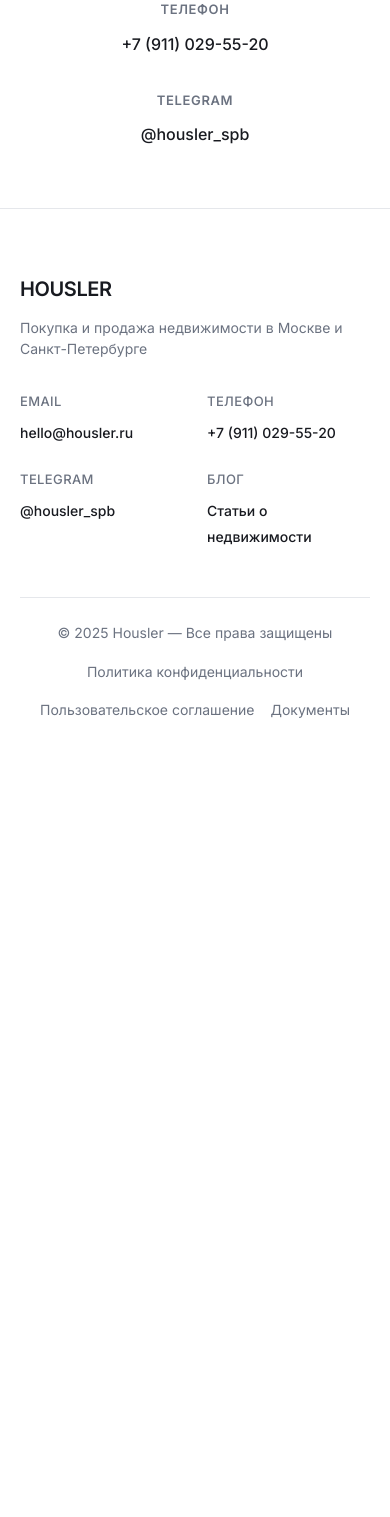
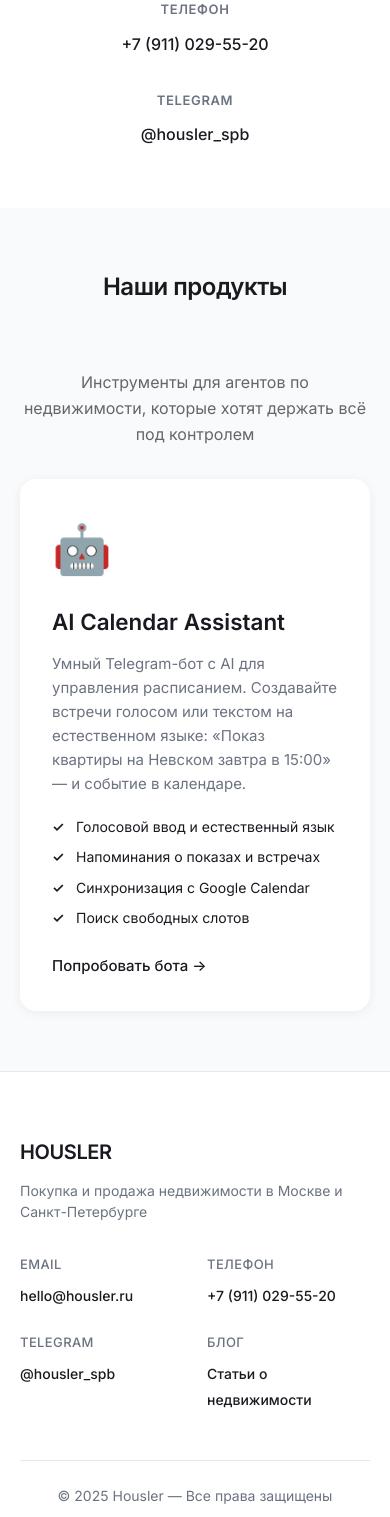
Before and after one commit to nikita-tita/cian-analyzer, a Flask app: page / in a window 390 px wide. Shown: the part 4983-6500 px from the top of the page. Before the commit the page ends 5701 px from the top, so only its background shows below. Run offline with Flask 3, Linux system fonts and the light colour scheme; data that the repository does not hold is empty; some libraries are stand-ins or nearby versions.

Commit message:
feat: Add Products section with AI Calendar Assistant
- Add "Наши продукты" section after Contacts
- Feature AI Calendar Assistant Telegram bot for real estate agents
- Add product card with features list and bot link
- Add Products link to navigation (desktop + mobile)
- Add CSS styles for product cards

🤖 Generated with [Claude Code](https://claude.com/claude-code)

Co-Authored-By: Claude <noreply@anthropic.com>

```diff
--- a/static/css/landing.css
+++ b/static/css/landing.css
@@ -823,6 +823,87 @@ a.btn-primary:hover {
     color: var(--color-text-light);
 }
 
+/* ═══════════════════════════════════════════════════════════════════════════
+   PRODUCTS SECTION
+   ═══════════════════════════════════════════════════════════════════════════ */
+
+.products-grid {
+    display: grid;
+    grid-template-columns: repeat(auto-fit, minmax(320px, 1fr));
+    gap: 32px;
+    max-width: 600px;
+    margin: 0 auto;
+}
+
+.product-card {
+    background: #fff;
+    border-radius: 16px;
+    padding: 32px;
+    box-shadow: 0 2px 12px rgba(0, 0, 0, 0.06);
+    transition: transform 0.2s ease, box-shadow 0.2s ease;
+}
+
+.product-card:hover {
+    transform: translateY(-4px);
+    box-shadow: 0 8px 24px rgba(0, 0, 0, 0.1);
+}
+
+.product-icon {
+    font-size: 48px;
+    margin-bottom: 16px;
+}
+
+.product-card h3 {
+    font-size: 1.4rem;
+    font-weight: 600;
+    color: var(--color-text);
+    margin-bottom: 12px;
+}
+
+.product-description {
+    color: var(--color-text-light);
+    font-size: 15px;
+    line-height: 1.6;
+    margin-bottom: 20px;
+}
+
+.product-features {
+    list-style: none;
+    padding: 0;
+    margin: 0 0 24px 0;
+}
+
+.product-features li {
+    position: relative;
+    padding-left: 24px;
+    margin-bottom: 8px;
+    font-size: 14px;
+    color: var(--color-text);
+}
+
+.product-features li::before {
+    content: "✓";
+    position: absolute;
+    left: 0;
+    color: var(--color-primary);
+    font-weight: 600;
+}
+
+.product-link {
+    display: inline-flex;
+    align-items: center;
+    gap: 6px;
+    color: var(--color-primary);
+    font-weight: 500;
+    font-size: 15px;
+    text-decoration: none;
+    transition: gap 0.2s ease;
+}
+
+.product-link:hover {
+    gap: 10px;
+}
+
 @media (max-width: 968px) {
     .calc-promo-grid {
         grid-template-columns: repeat(3, 1fr);
--- a/templates/index.html
+++ b/templates/index.html
@@ -129,6 +129,7 @@
                     <a href="#services">Услуги</a>
                     <a href="#pricing">Стоимость</a>
                     <a href="#blog">Блог</a>
+                    <a href="#products">Продукты</a>
                     <a href="#contact">Контакты</a>
                 </div>
                 <button class="mobile-menu-toggle" aria-label="Меню">
@@ -148,6 +149,7 @@
         <a href="#services">Услуги</a>
         <a href="#pricing">Стоимость</a>
         <a href="#blog">Блог</a>
+        <a href="#products">Продукты</a>
         <a href="#contact">Контакты</a>
         <a href="/blog">Все статьи</a>
     </div>
@@ -332,6 +334,35 @@
                 <div class="contact-item">
                     <div class="contact-label">Telegram</div>
                     <a href="https://t.me/housler_spb" target="_blank">@housler_spb</a>
+                </div>
+            </div>
+        </div>
+    </section>
+
+    <!-- Our Products Section -->
+    <section class="section section-gray" id="products">
+        <div class="container">
+            <h2 class="section-title">Наши продукты</h2>
+            <p class="section-subtitle" style="text-align: center; color: #666; margin-bottom: 2rem; max-width: 600px; margin-left: auto; margin-right: auto;">
+                Инструменты для агентов по недвижимости, которые хотят держать всё под контролем
+            </p>
+            <div class="products-grid">
+                <div class="product-card">
+                    <div class="product-icon">🤖</div>
+                    <h3>AI Calendar Assistant</h3>
+                    <p class="product-description">
+                        Умный Telegram-бот с AI для управления расписанием. Создавайте встречи голосом или текстом на естественном языке:
+                        «Показ квартиры на Невском завтра в 15:00» — и событие в календаре.
+                    </p>
+                    <ul class="product-features">
+                        <li>Голосовой ввод и естественный язык</li>
+                        <li>Напоминания о показах и встречах</li>
+                        <li>Синхронизация с Google Calendar</li>
+                        <li>Поиск свободных слотов</li>
+                    </ul>
+                    <a href="https://t.me/ai_calendar_assistant_bot" target="_blank" rel="noopener noreferrer" class="product-link">
+                        Попробовать бота →
+                    </a>
                 </div>
             </div>
         </div>
```
